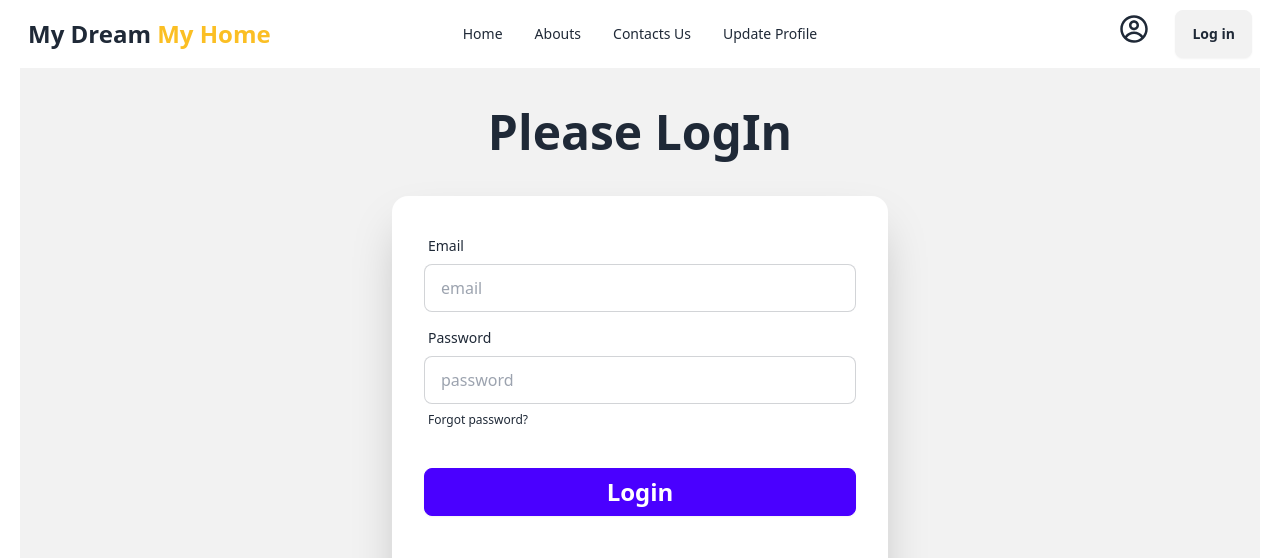
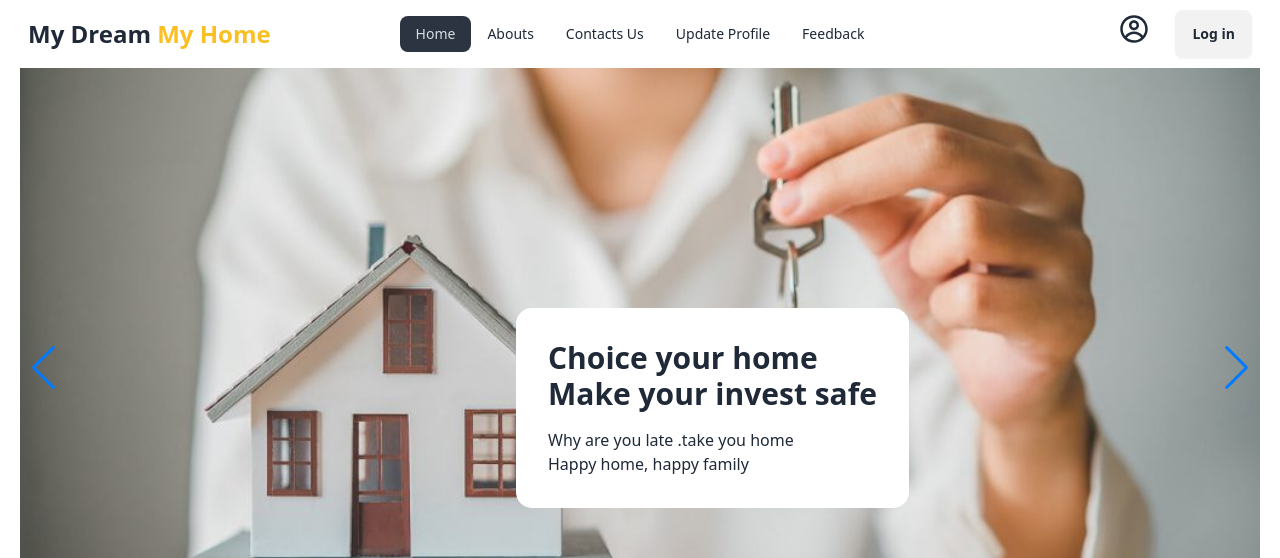
Before and after one commit to emon00007/My-Dream-My-Home, a React (Vite) app: page / in a window 1280 px wide. Before the commit this address led to /login. Shown: the top 558 px of the page. Built offline with nearby package versions, Linux system fonts and the light colour scheme; no server answers.

Commit message:
rejester torst pop done

```diff
--- a/src/Components/BannarSlider/BannerSlider.jsx
+++ b/src/Components/BannarSlider/BannerSlider.jsx
@@ -20,41 +20,46 @@ const BannerSlider = () => {
       className='sm:h-[400px] md:h-[400px] lg:h-[600px] z-10'>
       <SwiperSlide >
         <img className='relative w-screen' src="10-Companies-That-Hire-for-Remote-Real-Estate-Jobs-1024x512.jpg" alt="" />
-        <div className='absolute left-[40%] top-[40%]'>
+        <div className='absolute hidden lg:block bg-white p-8 rounded-2xl left-[40%] top-[40%]'>
           <h1 className='font-semibold text-xl md:text-2xl md:font-bold lg:text-3xl lg:font-bold' >Choice your home  <br />
             Make your invest safe</h1>
+            <p className='mt-4'>Why are you late .take you home <br /> Happy home, happy family </p>
         </div>
       </SwiperSlide>
 
       <SwiperSlide >
         <img className='relative w-screen' src="hero-real-estate-facts-trends.jpeg" alt="" />
-        <div className='absolute   left-[40%] top-[40%]'>
-        <h1 className='font-semibold text-xl md:text-2xl md:font-bold lg:text-3xl lg:font-bold' >Choice your home  <br />
+        <div className='absolute hidden lg:block bg-white p-8 rounded-2xl left-[40%] top-[40%]'>
+          <h1 className='font-semibold text-xl md:text-2xl md:font-bold lg:text-3xl lg:font-bold' >Choice your home  <br />
             Make your invest safe</h1>
+            <p className='mt-4'>Why are you late .take you home <br /> Happy home, happy family </p>
         </div>
       </SwiperSlide>
 
       <SwiperSlide  >
         <img className='relative w-screen' src="house-1867187_1920.jpg" alt="" />
-        <div className='absolute left-[40%] top-[40%]'>
-          {/* <h1 className=' text-3xl font-bold' >Choice your home  <br />
-            Make your invest safe</h1> */}
+        <div className='absolute hidden lg:block bg-white p-8 rounded-2xl left-[40%] top-[40%]'>
+          <h1 className='font-semibold text-xl md:text-2xl md:font-bold lg:text-3xl lg:font-bold' >Choice your home  <br />
+            Make your invest safe</h1>
+            <p className='mt-4'>Why are you late .take you home <br /> Happy home, happy family </p>
         </div>
       </SwiperSlide>
 
       <SwiperSlide >
         <img className='relative w-screen' src="pexels-david-mcbee-1546168.jpg" alt="" />
-        <div className='absolute '>
-          {/* <h1 className=' text-3xl font-bold' >Choice your home  <br />
-            Make your invest safe</h1> */}
+        <div className='absolute hidden lg:block bg-white p-8 rounded-2xl left-[40%] top-[40%]'>
+          <h1 className='font-semibold text-xl md:text-2xl md:font-bold lg:text-3xl lg:font-bold' >Choice your home  <br />
+            Make your invest safe</h1>
+            <p className='mt-4'>Why are you late .take you home <br /> Happy home, happy family </p>
         </div>
       </SwiperSlide>
 
       <SwiperSlide>
         <img className='relative w-screen' src="What_are_real_estate_comps.jpg" alt="" />
-        <div className='absolute left-[40%] top-[40%]'>
-          {/* <h1 className=' text-3xl font-bold' >Choice your home  <br />
-            Make your invest safe</h1> */}
+        <div className='absolute hidden lg:block bg-white p-8 rounded-2xl left-[40%] top-[40%]'>
+          <h1 className='font-semibold text-xl md:text-2xl md:font-bold lg:text-3xl lg:font-bold' >Choice your home  <br />
+            Make your invest safe</h1>
+            <p className='mt-4'>Why are you late .take you home <br /> Happy home, happy family </p>
         </div>
       </SwiperSlide>
 
--- a/src/Components/Feedback/Feedback.jsx
+++ b/src/Components/Feedback/Feedback.jsx
@@ -1,8 +1,14 @@
+import { useContext } from "react";
 import { Helmet } from "react-helmet";
 import { Link } from "react-router-dom";
+import { AuthContext } from "../../provider/AuthProvider";
 
 
 const Feedback = () => {
+    const {loading}=useContext(AuthContext)
+    if(loading){
+        return <div className="text-center"><span className="loading loading-spinner loading-lg"></span></div>
+    }
     return (
 
 
--- a/src/Components/HomeDetails/HomeDetails.jsx
+++ b/src/Components/HomeDetails/HomeDetails.jsx
@@ -30,7 +30,7 @@ const HomeDetails = () => {
                         <p className="mt-4 font-bold "><span className="text-gray-500">YearOfPublishing: </span>{} </p>
                         <p className="mt-4 font-bold "><span className="text-gray-500">Rating: </span>{} </p>
                         <div className="flex gap-4 mt-4">
-                           <Link to="/"> <button  className="btn bg-purple-400">View Nore home</button></Link>
+                           <Link to="/"> <button  className="btn bg-purple-400">View  Home</button></Link>
                            <Link to="/"> <button  className="btn bg-purple-400">{home.status}</button></Link>
 
                         </div>
--- a/src/Components/Loggin/LogIn.jsx
+++ b/src/Components/Loggin/LogIn.jsx
@@ -3,13 +3,12 @@ import { Link, useNavigate } from "react-router-dom";
 import { AuthContext } from "../../provider/AuthProvider";
 import { getAuth, signInWithPopup } from "firebase/auth";
 import { GoogleAuthProvider } from "firebase/auth";
-import { ToastContainer, toast } from "react-toastify";
-import 'react-toastify/dist/ReactToastify.css';
 import app from "../../firebase/firebase";
 import { GithubAuthProvider } from "firebase/auth";
 import { FaGithub } from "react-icons/fa";
 import { FaGoogle } from "react-icons/fa";
 import { Helmet } from "react-helmet";
+import { toast } from "react-toastify";
 
 const LogIn = () => {
   const navigate = useNavigate()
@@ -89,7 +88,7 @@ const LogIn = () => {
               </div>
 
             </form>
-            <ToastContainer></ToastContainer>
+
             <div className="p-5 flex justify-around gap-4 lg:flex-row md:flex-col flex-col">
               <button className="btn  btn-ghost border border-black " onClick={handleGoogleSignIn}><FaGoogle className="text-2xl"></FaGoogle>LogIn with Google </button>
               <button className="btn btn-ghost border border-black " onClick={handleGithubSignIn}><FaGithub className="text-2xl"></FaGithub>LogIn with Github </button>
--- a/src/Components/Navbar/Navbar.jsx
+++ b/src/Components/Navbar/Navbar.jsx
@@ -24,7 +24,7 @@ const Navbar = () => {
     <li><NavLink to='/aboutUs'>Abouts</NavLink></li>
     <li><NavLink to='/contacts'>Contacts Us</NavLink></li>
     <li><NavLink to='/updateProfile'>Update Profile</NavLink></li>
-    <PrivateRoute><li><NavLink to='/feedback'>Feedback</NavLink></li></PrivateRoute>
+    <li><NavLink to='/feedback'>Feedback</NavLink></li>
 
   </>
   const handelUpdate = (e) => {
--- a/src/Components/PrivateRoute/PrivateRoute.jsx
+++ b/src/Components/PrivateRoute/PrivateRoute.jsx
@@ -7,7 +7,7 @@ import { Navigate } from "react-router-dom";
 const PrivateRoute = ({children}) => {
     const {user,loading}=useContext(AuthContext)
     if(loading){
-        return <div>loading</div>
+        return <div className="text-center"><span className="loading loading-spinner loading-lg"></span></div>
     }
     if (user) {
         return children;
--- a/src/Components/Regester/Regester.jsx
+++ b/src/Components/Regester/Regester.jsx
@@ -1,19 +1,20 @@
 import { useContext, useState } from "react";
 import { Link, useNavigate } from "react-router-dom";
 import { AuthContext } from "../../provider/AuthProvider";
-import { ToastContainer, toast } from "react-toastify";
-import 'react-toastify/dist/ReactToastify.css';
+
+
 import { FaRegEye, FaRegEyeSlash } from "react-icons/fa";
 import { Helmet } from "react-helmet";
 import { updateProfile } from "firebase/auth";
+import { toast } from "react-toastify";
 
 
 const Regester = () => {
   const [registerError, setRegisterError] = useState("");
   const [showPassword, setShowpassword] = useState(false);
-    const{createUser} = useContext(AuthContext)
-    const navigate =useNavigate()
-    const handelRegister =e=>{
+  const { createUser } = useContext(AuthContext)
+  const navigate = useNavigate()
+  const handelRegister = e => {
     navigate('/')
     e.preventDefault()
     console.log(e.currentTarget)
@@ -34,21 +35,19 @@ const Regester = () => {
       setRegisterError("Password must contain at least one Small letter");
       return;
     }
-      console.log(email,name,photoUrl,password)
-      createUser(email,password)
-  setRegisterError('')
+    console.log(email, name, photoUrl, password)
+    createUser(email, password)
+
       .then((result) => {
         updateProfile(result.user, {
           displayName: name,
-          photoURL: photo
-        }).then(() => {
+          photoURL: photoUrl
+        })
         toast.success("Registration successful!");
-        }).catch((error) => {
-          setRegisterError(error.message);
-        });
       })
+
       .catch((error) => {
-        setRegisterError('Email Already exist',error.message);
+        setRegisterError('Email Already exist', error.message);
       });
   }
   return (
@@ -110,7 +109,7 @@ const Regester = () => {
               </div>
 
             </form>
-                        <ToastContainer />
+
             {registerError && <p className="text-red-600 text-center">{registerError}</p>}
             <div className="text-center pb-5"><p>You have already an account  <Link className="font-bold  text-blue-600" to="/login">Log In</Link></p></div>
           </div>
--- a/src/main.jsx
+++ b/src/main.jsx
@@ -1,6 +1,6 @@
 import React from 'react'
 import ReactDOM from 'react-dom/client'
-
+import 'react-toastify/dist/ReactToastify.css';
 import './index.css'
 import { RouterProvider } from 'react-router-dom'
 import routs from './routes/Routes'
@@ -8,12 +8,19 @@ import AuthProvider from './provider/AuthProvider'
 import AOS from "aos";
 AOS.init()
 import "aos/dist/aos.css";
+import { ToastContainer } from 'react-toastify'
 
 
 
 ReactDOM.createRoot(document.getElementById('root')).render(
+
   <React.StrictMode>
-    <AuthProvider><RouterProvider router={routs}></RouterProvider></AuthProvider>
+
+    <AuthProvider>
+    <ToastContainer></ToastContainer>
+      <RouterProvider router={routs}></RouterProvider>
+
+      </AuthProvider>
 
 
   </React.StrictMode>,
```
Lines whose indentation alone changed are shown as unchanged.
